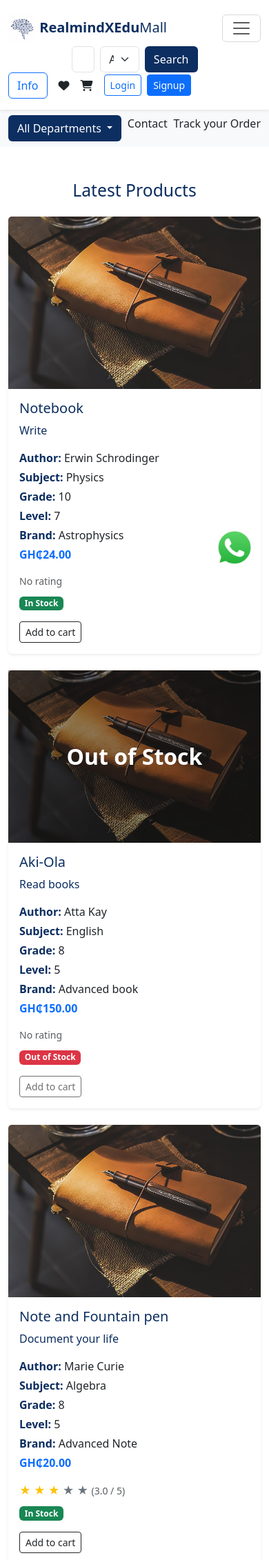
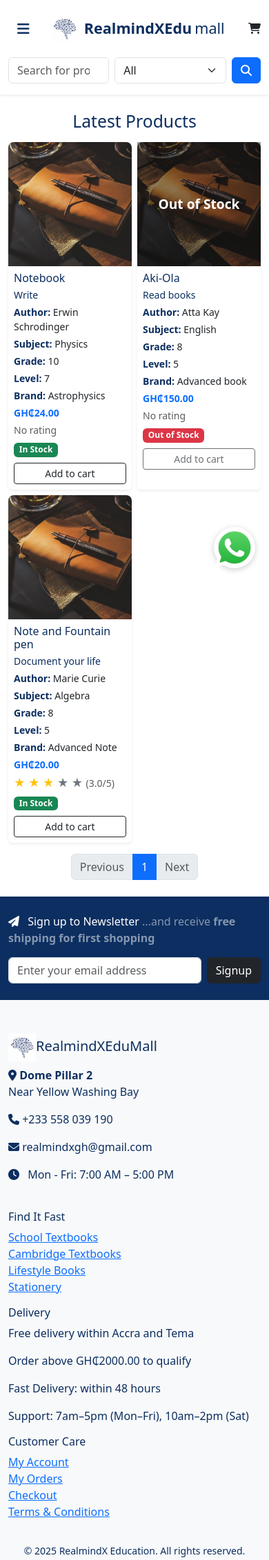
Before and after one commit to EmmanuelDanso1/RealmindX_mall, a Flask app: page / in a window 390 px wide. Shown: the top 2262 px of the page at 69% size. Run offline with Flask 3, Linux system fonts and the light colour scheme; some libraries are stand-ins or nearby versions.

Commit message:
did a mobileresponsice for the site

```diff
--- a/e_commerce/templates/home.html
+++ b/e_commerce/templates/home.html
@@ -3,54 +3,59 @@
 {% block title %}Welcome | RealmindXEduMall{% endblock %}
 
 {% block content %}
-<div class="container my-5">
+<div class="container my-4">
+
   {% if not current_user.is_authenticated %}
-    <h2 class="text-center mb-4" style="color: #0C2E60;">Latest Products</h2>
+    <h2 class="text-center mb-3" style="color: #0C2E60;">Latest Products</h2>
 
     {% if products.items %}
-      <div class="row">
+      <div class="row g-2">
         {% for product in products.items %}
-        <div class="col-md-4 mb-4">
+        <div class="col-6 col-md-4">
           <div class="card h-100 shadow-sm border-0">
-            <div class="position-relative" style="height: 250px;">
+
+            <div class="position-relative" style="height: 180px;">
               <img
                 src="{{ url_for('static', filename='uploads/' ~ product.image_filename) }}"
                 class="card-img-top"
                 alt="{{ product.name }}"
-                style="height: 100%; object-fit: cover;">
+                style="height: 100%; object-fit: cover; border-top-left-radius: .5rem; border-top-right-radius: .5rem;">
+
               {% if not product.in_stock %}
               <div class="position-absolute top-0 start-0 w-100 h-100 d-flex justify-content-center align-items-center"
                    style="background-color: rgba(0, 0, 0, 0.4); z-index: 10;">
-                <span class="text-white fw-bold" style="font-size: 2rem;">Out of Stock</span>
+                <span class="text-white fw-bold" style="font-size: 1.2rem;">Out of Stock</span>
               </div>
               {% endif %}
             </div>
 
-            <div class="card-body">
-              <h5 class="card-title" style="color: #0C2E60;">{{ product.name }}</h5>
-              <p class="card-text" style="color: #0C2E60;">{{ product.description[:100] }}{% if product.description|length > 100 %}...{% endif %}</p>
+            <div class="card-body p-2">
+              <h6 class="card-title mb-1" style="color: #0C2E60;">{{ product.name }}</h6>
+              <p class="card-text small mb-1" style="color: #0C2E60;">
+                {{ product.description[:60] }}{% if product.description|length > 60 %}...{% endif %}
+              </p>
 
               {% if product.author %}
-                <p class="mb-1"><strong style="color: #0C2E60;">Author:</strong> {{ product.author }}</p>
+              <p class="mb-1 small"><strong style="color: #0C2E60;">Author:</strong> {{ product.author }}</p>
               {% endif %}
               {% if product.subject %}
-                <p class="mb-1"><strong style="color: #0C2E60;">Subject:</strong> {{ product.subject }}</p>
+              <p class="mb-1 small"><strong style="color: #0C2E60;">Subject:</strong> {{ product.subject }}</p>
               {% endif %}
               {% if product.grade %}
-                <p class="mb-1"><strong style="color: #0C2E60;">Grade:</strong> {{ product.grade }}</p>
+              <p class="mb-1 small"><strong style="color: #0C2E60;">Grade:</strong> {{ product.grade }}</p>
               {% endif %}
               {% if product.level %}
-                <p class="mb-1"><strong style="color: #0C2E60;">Level:</strong> {{ product.level }}</p>
+              <p class="mb-1 small"><strong style="color: #0C2E60;">Level:</strong> {{ product.level }}</p>
               {% endif %}
               {% if product.brand %}
-                <p class="mb-1"><strong style="color: #0C2E60;">Brand:</strong> {{ product.brand }}</p>
+              <p class="mb-1 small"><strong style="color: #0C2E60;">Brand:</strong> {{ product.brand }}</p>
               {% endif %}
 
-              <p class="text-primary fw-bold">GH₵{{ '%.2f'|format(product.price) }}</p>
+              <p class="text-primary fw-bold small mb-1">GH₵{{ '%.2f'|format(product.price) }}</p>
 
               {% if product.ratings %}
                 {% set avg_rating = (product.ratings | map(attribute='rating') | list | sum) / product.ratings|length %}
-                <div class="mb-2">
+                <div class="mb-1">
                   {% for i in range(1, 6) %}
                     {% if i <= avg_rating %}
                       <span class="text-warning">&#9733;</span>
@@ -58,33 +63,31 @@
                       <span class="text-secondary">&#9733;</span>
                     {% endif %}
                   {% endfor %}
-                  <small class="text-muted">({{ '%.1f' % avg_rating }} / 5)</small>
+                  <small class="text-muted">({{ '%.1f' % avg_rating }}/5)</small>
                 </div>
               {% else %}
-                <small class="text-muted d-block mb-2">No rating</small>
+                <small class="text-muted d-block mb-1">No rating</small>
               {% endif %}
 
+              <span class="badge {{ 'bg-success' if product.in_stock else 'bg-danger' }} mb-2">
+                {{ 'In Stock' if product.in_stock else 'Out of Stock' }}
+              </span>
+
               {% if product.in_stock %}
-                <span class="badge bg-success mb-2">In Stock</span>
+                <a href="{{ url_for('cart.add_quantity', product_id=product.id) }}" class="btn btn-outline-dark btn-sm w-100">Add to cart</a>
               {% else %}
-                <span class="badge bg-danger mb-2">Out of Stock</span>
+                <button class="btn btn-outline-dark btn-sm w-100" disabled>Add to cart</button>
               {% endif %}
 
-              <br>
-              {% if product.in_stock %}
-                <a href="{{ url_for('cart.add_quantity', product_id=product.id) }}" class="btn btn-outline-dark btn-sm mt-2">Add to cart</a>
-              {% else %}
-                <button class="btn btn-outline-dark btn-sm mt-2" disabled>Add to cart</button>
-              {% endif %}
             </div>
           </div>
         </div>
         {% endfor %}
       </div>
 
-      <!-- Pagination shown ONLY if products exist -->
+      <!-- Pagination -->
       <nav aria-label="Page navigation">
-        <ul class="pagination justify-content-center mt-4">
+        <ul class="pagination justify-content-center mt-3">
           {% if products.has_prev %}
             <li class="page-item">
               <a class="page-link" href="{{ url_for('main.home', page=products.prev_num) }}">Previous</a>
@@ -119,10 +122,13 @@
     {% else %}
       <div class="alert alert-warning text-center">No products available at the moment.</div>
     {% endif %}
+
   {% else %}
     <div class="alert alert-info text-center">
-      Welcome, {{ current_user.username }}. You can view and rate your <a href="{{ url_for('main.purchased_products') }}">purchased products here</a>.
+      Welcome, {{ current_user.username }}. You can view and rate your
+      <a href="{{ url_for('main.purchased_products') }}">purchased products here</a>.
     </div>
   {% endif %}
+
 </div>
 {% endblock %}
--- a/e_commerce/templates/index.html
+++ b/e_commerce/templates/index.html
@@ -1,47 +1,43 @@
 <!DOCTYPE html>
 <html lang="en">
 <head>
-  <meta charset="UTF-8">
-  <meta name="viewport" content="width=device-width, initial-scale=1">
+  <meta charset="UTF-8" />
+  <meta name="viewport" content="width=device-width, initial-scale=1" />
   <title>{% block title %}RealmindXEduMall{% endblock %}</title>
   <link href="https://cdn.jsdelivr.net/npm/bootstrap@5.3.3/dist/css/bootstrap.min.css" rel="stylesheet">
   <link rel="stylesheet" href="https://cdnjs.cloudflare.com/ajax/libs/font-awesome/6.6.0/css/all.min.css">
+  <style>
+    .offcanvas-half {
+      width: 50% !important;
+      max-width: 300px;
+    }
+    .offcanvas-body a {
+      text-decoration: none;
+    }
+  </style>
 </head>
 <body>
 
 <!-- Navbar -->
 <nav class="navbar navbar-expand-lg navbar-light bg-white shadow-sm py-3">
   <div class="container-fluid">
-      <a class="navbar-brand" href="{{ url_for('main.home') }}">
-        <img src="{{ url_for('static', filename='images/brain.jpg') }}" alt="Logo" width="40">
-        <strong><span style="color: #0C2E60;">RealmindXEdu</span></strong><span style="color: #0C2E60;">Mall</span>
+
+    <!-- Hamburger for small/medium -->
+    <button class="btn d-lg-none me-2" type="button" data-bs-toggle="offcanvas" data-bs-target="#offcanvasMenu">
+      <i class="fas fa-bars fa-lg" style="color: #0C2E60;"></i>
+    </button>
+
+    <!-- Brand -->
+    <a class="navbar-brand d-flex align-items-center" href="{{ url_for('main.home') }}">
+      <img src="{{ url_for('static', filename='images/brain.jpg') }}" alt="Logo" width="40" class="me-2">
+      <div class="d-flex align-items-baseline fs-4" style="color: #0C2E60;">
+        <strong class="me-1">RealmindXEdu</strong><span>mall</span>
+      </div>
     </a>
 
-      <button class="navbar-toggler" type="button" data-bs-toggle="collapse" data-bs-target="#navbarNav">
-        <span class="navbar-toggler-icon"></span>
-      </button>
 
-      {% if not current_user.is_authenticated %}
-      <form method="GET" action="{{ url_for('main.search') }}" class="d-flex mx-auto w-50">
-        <input class="form-control me-2" type="search" name="q" id="search-box" placeholder="Search for Products" autocomplete="off">
-        <select name="category" class="form-select me-2">
-          <option value="">All Categories</option>
-          {% for cat in categories %}
-          <option value="{{ cat.id }}">{{ cat.name }}</option>
-          {% endfor %}
-        </select>
-        <button class="btn text-white" style="background-color: #0C2E60;">Search</button>
-      </form>
-
-      <!-- Suggestion Box -->
-      <ul id="suggestions" class="list-group position-absolute mt-1 z-3 w-50" style="max-height: 200px; overflow-y: auto; display: none;"></ul>
-      {% endif %}
-
-      <div class="d-flex align-items-center">
-        {% if not current_user.is_authenticated %}
-        <a href="{{ url_for('main.info') }}" class="btn btn-outline-primary me-3">Info</a>
-        <a href="#" class="text-dark me-3"><i class="fas fa-heart"></i></a>
-        <a href="{{ url_for('cart.view_cart') }}" class="text-dark position-relative me-3">
+    <!-- Cart icon small/medium -->
+    <a href="{{ url_for('cart.view_cart') }}" class="text-dark position-relative ms-2 d-lg-none">
       <i class="fas fa-shopping-cart"></i>
       {% if cart_item_count %}
       <span class="position-absolute top-0 start-100 translate-middle badge rounded-pill bg-danger">
@@ -49,55 +45,82 @@
       </span>
       {% endif %}
     </a>
+
+    <!-- Mobile search (guests only) -->
+    {% if not current_user.is_authenticated %}
+    <form method="GET" action="{{ url_for('main.search') }}" class="d-flex d-lg-none w-100 mt-3">
+      <input class="form-control me-2" type="search" name="q" placeholder="Search for products, author..." autocomplete="off">
+      <select name="category" class="form-select me-2">
+        <option value="">All</option>
+        {% for cat in categories %}
+        <option value="{{ cat.id }}">{{ cat.name }}</option>
+        {% endfor %}
+      </select>
+      <button class="btn btn-primary"><i class="fas fa-search"></i></button>
+    </form>
     {% endif %}
 
-        {% if current_user.is_authenticated %}
-          <div class="d-flex align-items-center gap-3">
-            <a class="nav-link" href="{{ url_for('main.purchased_products') }}">My Products</a>
-            <span>Welcome, {{ current_user.username }}</span>
+    <!-- Large screen search + links -->
+    <div class="collapse navbar-collapse d-none d-lg-flex justify-content-between mt-2">
+      <div class="d-flex align-items-center w-100">
+        {% if not current_user.is_authenticated %}
+        <form method="GET" action="{{ url_for('main.search') }}" class="d-flex w-50 me-3">
+          <input class="form-control me-2" type="search" name="q" placeholder="Search for products, author, level..." autocomplete="off">
+          <select name="category" class="form-select me-2">
+            <option value="">All Categories</option>
+            {% for cat in categories %}
+            <option value="{{ cat.id }}">{{ cat.name }}</option>
+            {% endfor %}
+          </select>
+          <button class="btn text-white" style="background-color: #0C2E60;"><i class="fas fa-search"></i></button>
+        </form>
+        {% endif %}
+
+        <!-- Right Nav Links -->
+        <div class="d-flex align-items-center ms-auto">
+          {% if not current_user.is_authenticated %}
+            <a href="{{ url_for('main.contact') }}" class="btn btn-outline-dark me-3"><i>Contact</i></a>
+            <a href="{{ url_for('main.track_order') }}" class="btn btn-outline-dark me-3"><i>Track your order</i></a>
+            <a href="{{ url_for('main.info') }}" class="btn btn-outline-dark me-3"><i class="fas fa-info-circle me-1"></i> Info</a>
+            <a href="{{ url_for('cart.view_cart') }}" class="nav-link me-3"><i class="fas fa-shopping-cart me-1"></i></a>
+            <a href="{{ url_for('auth.login') }}" class="btn btn-outline-primary btn-sm me-2">Login</a>
+            <a href="{{ url_for('auth.user_signup') }}" class="btn btn-primary btn-sm">Signup</a>
+          {% else %}
+            <span class="me-3">Welcome, {{ current_user.username }}</span>
+            <a class="nav-link me-3" href="{{ url_for('main.purchased_products') }}"><i class="fas fa-box-open me-1"></i> My Orders</a>
             <a href="{{ url_for('auth.logout') }}" class="btn btn-outline-danger btn-sm">Logout</a>
+          {% endif %}
         </div>
-
-        {% else %}
-          <a href="{{ url_for('auth.login') }}" class="btn btn-outline-primary btn-sm me-2">Login</a>
-          <a href="{{ url_for('auth.user_signup') }}" class="btn btn-primary btn-sm me-2">Signup</a>
-        {% endif %}
+      </div>
     </div>
   </div>
 </nav>
 
-  <!-- Flash Messages -->
-  {% with messages = get_flashed_messages(with_categories=true) %}
-    {% if messages %}
-      <div class="container mt-3">
-        {% for category, message in messages %}
-          <div class="alert alert-{{ category }} alert-dismissible fade show" role="alert">
-            {{ message }}
-            <button type="button" class="btn-close" data-bs-dismiss="alert"></button>
+<!-- Offcanvas Menu -->
+<div class="offcanvas offcanvas-start offcanvas-half" tabindex="-1" id="offcanvasMenu">
+  <div class="offcanvas-header">
+    <h5 class="offcanvas-title">Menu</h5>
+    <button type="button" class="btn-close" data-bs-dismiss="offcanvas"></button>
   </div>
-        {% endfor %}
-      </div>
+  <div class="offcanvas-body">
+    <ul class="list-group list-group-flush">
+      {% if not current_user.is_authenticated %}
+        <li class="list-group-item"><a href="{{ url_for('main.info') }}"><i class="fas fa-info-circle me-2"></i>Info</a></li>
+        <li class="list-group-item"><a href="{{ url_for('cart.view_cart') }}"><i class="fas fa-shopping-cart me-2"></i>Cart</a></li>
+        <li class="list-group-item"><a href="{{ url_for('main.contact') }}"><i class="fas fa-envelope me-2"></i>Contact</a></li>
+        <li class="list-group-item"><a href="{{ url_for('main.track_order') }}"><i class="fas fa-shipping-fast me-2"></i>Track Order</a></li>
+        <li class="list-group-item"><a href="{{ url_for('auth.login') }}"><i class="fas fa-sign-in-alt me-2"></i>Login</a></li>
+        <li class="list-group-item"><a href="{{ url_for('auth.user_signup') }}"><i class="fas fa-user-plus me-2"></i>Signup</a></li>
+
+
+      {% else %}
+        <li class="list-group-item disabled"><i class="fas fa-user me-2"></i>Welcome, {{ current_user.username }}</li>
+        <li class="list-group-item"><a href="{{ url_for('main.purchased_products') }}"><i class="fas fa-box-open me-2"></i>My Orders</a></li>
+        <li class="list-group-item"><a href="{{ url_for('auth.logout') }}"><i class="fas fa-sign-out-alt me-2"></i>Logout</a></li>
       {% endif %}
-  {% endwith %}
-
-  {% if not current_user.is_authenticated %}
-  <!-- Navigation -->
-  <div class="bg-light py-2">
-    <div class="container d-flex justify-content-between flex-wrap">
-      <div class="dropdown">
-        <button class="btn text-white dropdown-toggle" data-bs-toggle="dropdown" style="background-color: #0C2E60;">
-          All Departments
-        </button>
-        <ul class="dropdown-menu">
-          <li><a class="dropdown-item" href="#">Textbooks</a></li>
-          <li><a class="dropdown-item" href="#">Stationery</a></li>
     </ul>
   </div>
-      <a class="nav-link" href="{{ url_for('main.contact') }}">Contact</a>
-      <a class="nav-link" href="{{ url_for('main.track_order') }}">Track your Order</a>
 </div>
-  </div>
-  {% endif %}
 
 <!-- Main Content -->
 <main>
@@ -139,21 +162,18 @@
     </div>
     <div>
       <h6>Delivery</h6>
-        <h6>Free delivery within Accra and Tema</h6>
-        <p>Place an order above GH₵2000.00 to qualify</p>
-        <h6>Fast Delivery</h6>
-        <p>Get your items delivered within 48 hours</p>
-        <h6>Top notch support</h6>
-        <p>7am - 5pm (Mon - Fri)</p>
-        <p>10am - 2pm (Sat)</p>
+      <p>Free delivery within Accra and Tema</p>
+      <p>Order above GH₵2000.00 to qualify</p>
+      <p>Fast Delivery: within 48 hours</p>
+      <p>Support: 7am–5pm (Mon–Fri), 10am–2pm (Sat)</p>
     </div>
     <div>
       <h6>Customer Care</h6>
       <ul class="list-unstyled">
-          <li><a href="{{ url_for('auth.login') }}" style="text-decoration: none;" >My Account</a></li>
-          <li><a href="{{ url_for('auth.login') }}" style="text-decoration: none;">My Orders</a></li>
-          <li><a href="{{ url_for('auth.login') }}" style="text-decoration: none;">Checkout</a></li>
-          <li><a href="{{ url_for('auth.login') }}" style="text-decoration: none;">Terms and Conditions</a></li>
+        <li><a href="{{ url_for('auth.login') }}">My Account</a></li>
+        <li><a href="{{ url_for('auth.login') }}">My Orders</a></li>
+        <li><a href="{{ url_for('auth.login') }}">Checkout</a></li>
+        <li><a href="#">Terms & Conditions</a></li>
       </ul>
     </div>
   </div>
@@ -161,60 +181,23 @@
     <small id="copyright"></small>
   </div>
 </footer>
+<a href="https://wa.me/233558099689" class="whatsapp-float" target="_blank" style="position: fixed;
+  bottom: 20px;
+  right: 20px;
+  z-index: 9999;
+  background-color: transparent;
+  border-radius: 50%;
+  box-shadow: 0 2px 8px rgba(0,0,0,0.2);
+  transition: transform 0.2s ease-in-out;">
+    <img src="{{ url_for('static', filename='images/whatsapp.png') }}" alt="WhatsApp" width="60">
+</a>
 
 <script>
-    document.addEventListener("DOMContentLoaded", function() {
-      const currentYear = new Date().getFullYear();
-      document.getElementById("copyright").textContent = `© ${currentYear} RealmindX Education. All rights reserved.`;
+  document.addEventListener("DOMContentLoaded", function () {
+    const year = new Date().getFullYear();
+    document.getElementById("copyright").textContent = `© ${year} RealmindX Education. All rights reserved.`;
   });
-
-    const searchBox = document.getElementById('search-box');
-    const suggestionsBox = document.getElementById('suggestions');
-
-    if (searchBox) {
-      searchBox.addEventListener('input', function () {
-        const query = this.value;
-        if (query.length < 2) {
-          suggestionsBox.style.display = 'none';
-          return;
-        }
-
-        fetch(`/autocomplete?term=${query}`)
-          .then(res => res.json())
-          .then(data => {
-            suggestionsBox.innerHTML = '';
-            if (data.length > 0) {
-              suggestionsBox.style.display = 'block';
-              data.forEach(item => {
-                const li = document.createElement('li');
-                li.classList.add('list-group-item');
-                li.textContent = item;
-                li.onclick = () => {
-                  searchBox.value = item;
-                  suggestionsBox.style.display = 'none';
-                };
-                suggestionsBox.appendChild(li);
-              });
-            } else {
-              suggestionsBox.style.display = 'none';
-            }
-          });
-      });
-
-      document.addEventListener('click', () => suggestionsBox.style.display = 'none');
-    }
 </script>
-
 <script src="https://cdn.jsdelivr.net/npm/bootstrap@5.3.3/dist/js/bootstrap.bundle.min.js"></script>
-
-  <!-- WhatsApp Floating Button -->
-  <a href="https://wa.me/233558099689" class="whatsapp-float" target="_blank" style="
-  position: fixed;
-  bottom: 20px;
-  right: 20px;
-  z-index: 1000;
-  ">
-    <img src="{{ url_for('static', filename='images/whatsapp.png') }}" alt="WhatsApp" width="60">
-  </a>
 </body>
 </html>
--- a/e_commerce/templates/my_products.html
+++ b/e_commerce/templates/my_products.html
@@ -1,7 +1,7 @@
 {% extends 'index.html' %}
 {% block content %}
 <div class="container mt-5">
-  <h2>Products You've Purchased</h2>
+  <h2 class="text-center">Products You've Purchased</h2>
   <div class="row">
     {% for product in products %}
       <div class="col-md-4">
```
Also changed, not shown: e_commerce/routes/api_routes.py (+4 -4 lines), realmindxgh_mall.db. Lines whose indentation alone changed are shown as unchanged.
